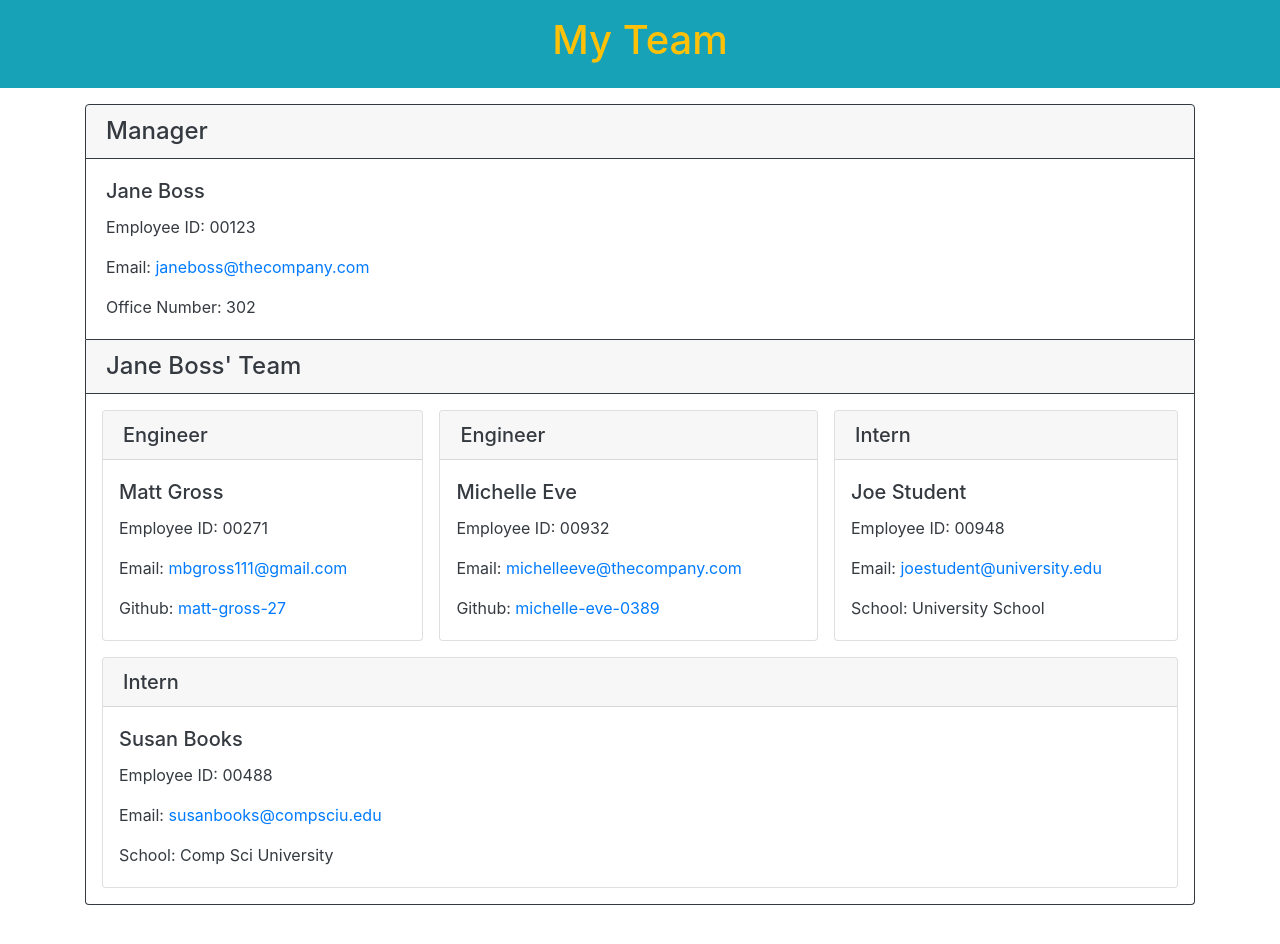
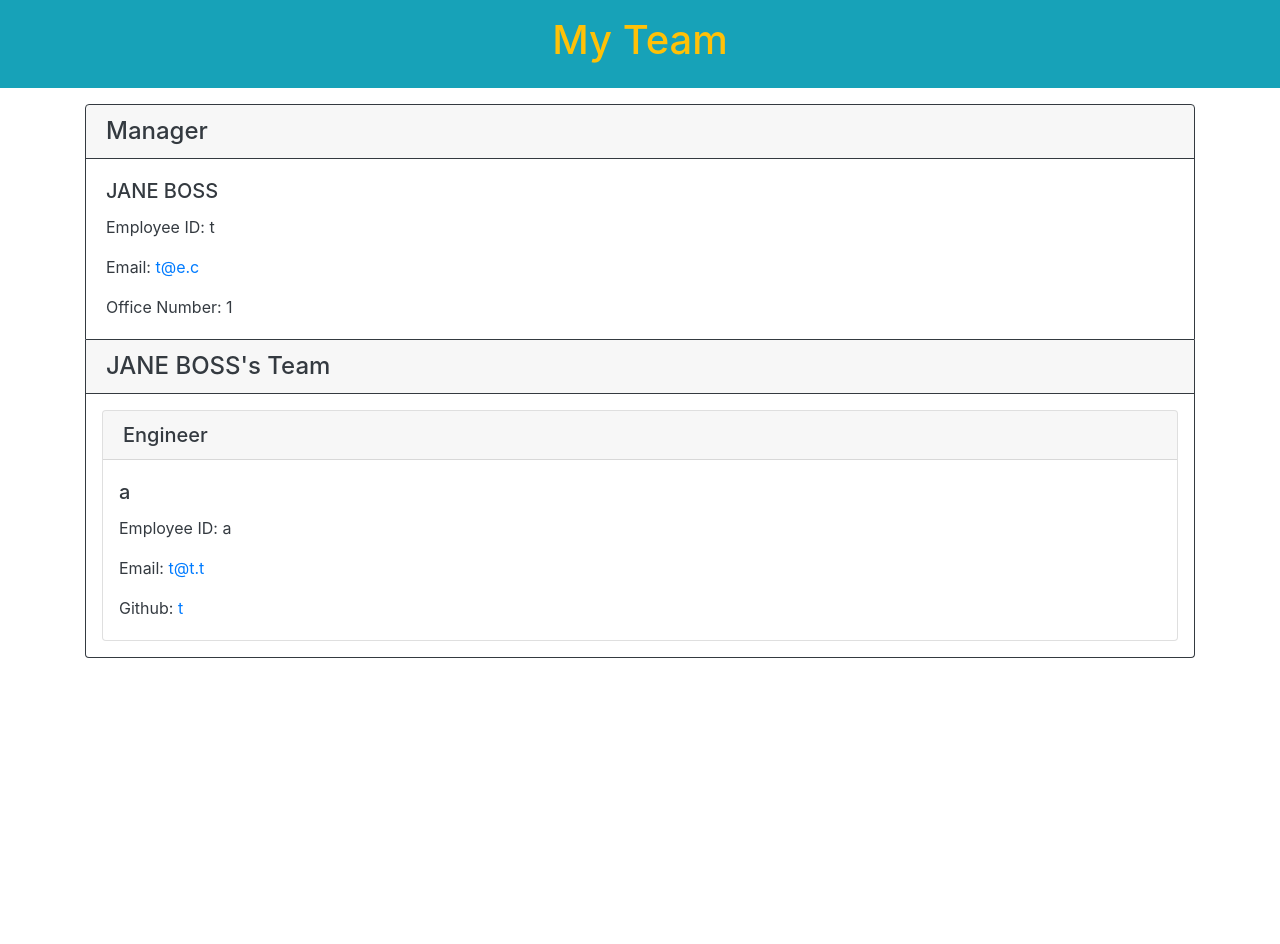
Before and after one commit to matt-gross-27/Employee-page-generator, a website: page dist/index.html in a window 1280 px wide. After the commit the page ends 800 px from the top, so only its background shows below. Drawn offline with nearby package versions, Linux system fonts and the light colour scheme.

Commit message:
test 's feature

```diff
--- a/dist/index.html
+++ b/dist/index.html
@@ -17,57 +17,27 @@
       <div class="border border-dark rounded-top">
         <h4 class="card-header border-dark">Manager</h4>
         <div class="card-body">
-          <h5 class="card-title">Jane Boss</h5>
-          <p class="card-text">Employee ID: 00123</p>
-          <p class="card-text">Email: <a href="mailto:janeboss@thecompany.com">janeboss@thecompany.com</a></p>
-          <p class="card-text">Office Number: 302</p>
+          <h5 class="card-title">JANE BOSS</h5>
+          <p class="card-text">Employee ID: t</p>
+          <p class="card-text">Email: <a href="mailto:t@e.c">t@e.c</a></p>
+          <p class="card-text">Office Number: 1</p>
         </div>
       </div>
 
-      <h4 class="border-left border-right border-dark card-header w-100">Jane Boss' Team</h4>
+      <h4 class="border-left border-right border-dark card-header w-100">JANE BOSS's Team</h4>
 
       <section class="border-bottom border-left border-right rounded-bottom border-dark d-flex flex-wrap flex-column flex-md-row justify-content-between px-2 pb-3 mb-5">
 
         <div class="card mt-3 flex-grow-1 mx-2">
           <h5 class="card-header">Engineer</h5>
           <div class="card-body px-3">
-            <h5 class="card-title">Matt Gross</h5>
-            <p class="card-text">Employee ID: 00271</p>
-            <p class="card-text">Email: <a href="mailto:mbgross111@gmail.com">mbgross111@gmail.com</a></p>
-            <p class="card-text">Github: <a href="https://github.com/matt-gross-27" target="_blank">matt-gross-27</a></p>
+            <h5 class="card-title">a</h5>
+            <p class="card-text">Employee ID: a</p>
+            <p class="card-text">Email: <a href="mailto:t@t.t">t@t.t</a></p>
+            <p class="card-text">Github: <a href="https://github.com/t" target="_blank">t</a></p>
           </div>
         </div>
 
-        <div class="card mt-3 flex-grow-1 mx-2">
-          <h5 class="card-header">Engineer</h5>
-          <div class="card-body px-3">
-            <h5 class="card-title">Michelle Eve</h5>
-            <p class="card-text">Employee ID: 00932</p>
-            <p class="card-text">Email: <a href="mailto:michelleeve@thecompany.com">michelleeve@thecompany.com</a></p>
-            <p class="card-text">Github: <a href="https://github.com/michelle-eve-0389" target="_blank">michelle-eve-0389</a></p>
-          </div>
-        </div>
-
-
-        <div class="card mt-3 flex-grow-1 mx-2">
-          <h5 class="card-header">Intern</h5>
-          <div class="card-body px-3">
-            <h5 class="card-title">Joe Student</h5>
-            <p class="card-text">Employee ID: 00948</p>
-            <p class="card-text">Email: <a href="mailto:joestudent@university.edu">joestudent@university.edu</a></p>
-            <p class="card-text">School: University School</p>
-          </div>
-        </div>
-
-        <div class="card mt-3 flex-grow-1 mx-2">
-          <h5 class="card-header">Intern</h5>
-          <div class="card-body px-3">
-            <h5 class="card-title">Susan Books</h5>
-            <p class="card-text">Employee ID: 00488</p>
-            <p class="card-text">Email: <a href="mailto:susanbooks@compsciu.edu">susanbooks@compsciu.edu</a></p>
-            <p class="card-text">School: Comp Sci University</p>
-          </div>
-        </div>
 
       </section>
     </main>
```
Also changed, not shown: 2 other files.
